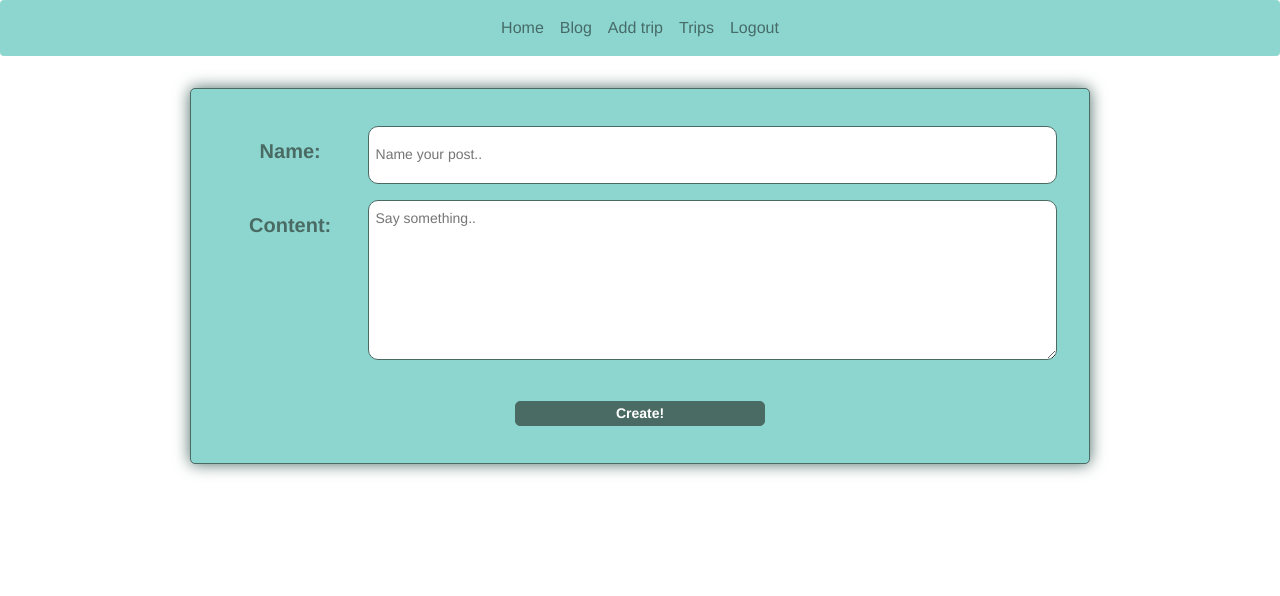
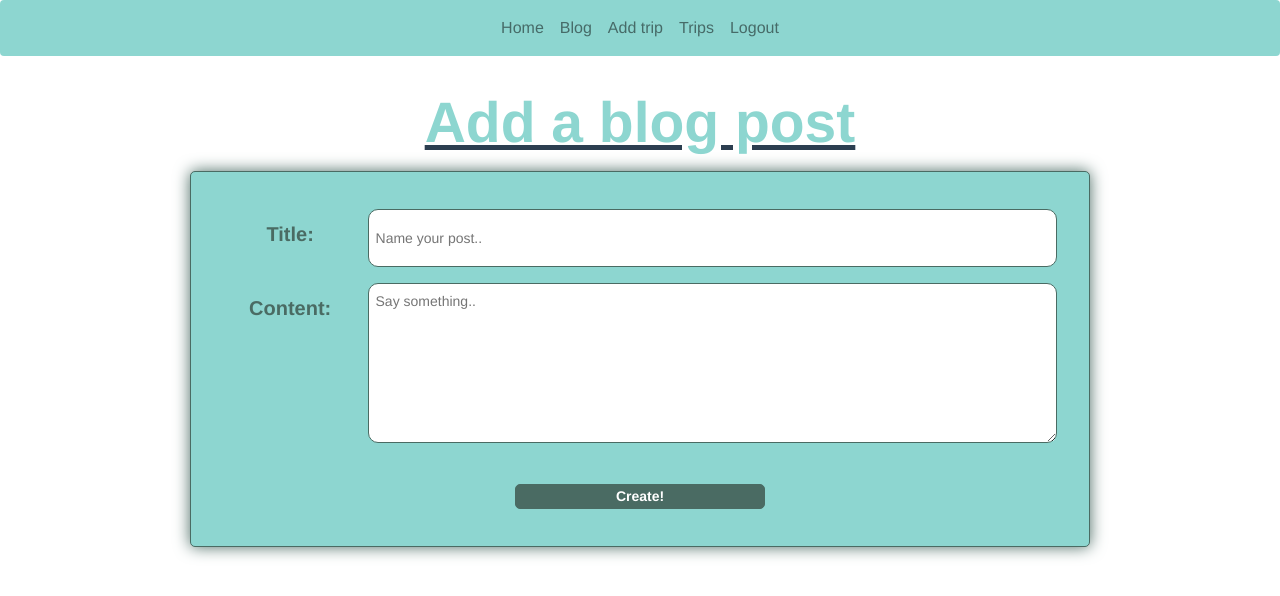
Before and after one commit to ziolkowska-ag/MEVN-client, a Vue app: page /addPost in a window 1280 px wide. Shown: the top 596 px of the page. Built offline with nearby package versions, Linux system fonts and the light colour scheme; no server answers; sample sign-in values are in the browser's storage.

Commit message:
If no posts/trips - render proper message.

```diff
--- a/src/components/blog.vue
+++ b/src/components/blog.vue
@@ -9,6 +9,10 @@
             <input type="search" v-on:keyup="searchPost" v-model="searchWord" id="search-post">
         </div>
         <hr>
+        <div class="noPosts" v-if="postsCopy.length <= 0">
+            <p>You currently don't have any posts written in your blog.</p>
+            <p>Change that by adding your first <a style="cursor: pointer; font-weight: bolder; color:#8dd6d0; font-size: larger" @click="goTo('addPost')">POST</a></p>
+        </div>
         <p class="error" v-if="error">{{error}}</p>
         <div class="posts-container" v-for="(post, index) in postsCopy"
              v-bind:item="post"
@@ -72,7 +76,10 @@
             },
             goToSinglePost(id) {
                 router.push({name: 'singlePost', params: {Pid: id}});
-            }
+            },
+            goTo(location) {
+                router.push(location);
+            },
         }
     }
 </script>
--- a/src/components/home.vue
+++ b/src/components/home.vue
@@ -1,9 +1,13 @@
 <template>
     <div class="container">
-        <h1>{{title}}</h1>
+        <h1 id="title">{{title}}</h1>
         <hr>
         <p class="error" v-if="error">{{error}}</p>
         <h4>{{subtitle}}</h4>
+        <div class="noTrips" v-if="tripsCopy.length <= 0">
+            <p>You currently don't have any trips in your journal.</p>
+            <p>Change that by adding your first <a style="cursor: pointer; font-weight: bolder; color:#8dd6d0; font-size: larger" @click="goTo('addTrip')">TRIP</a></p>
+        </div>
         <div class="trips-container">
             <carousel :perPage="1"
                       :autoplay="true"
@@ -82,7 +86,7 @@
         margin: auto;
     }
 
-    h1 {
+    #title {
         color: #8dd6d0;
         font-weight: bold;
         font-size: 77px;
--- a/src/components/newPost.vue
+++ b/src/components/newPost.vue
@@ -1,8 +1,9 @@
 <template>
     <form class="create-post">
+        <h1 id="title">{{title}}</h1>
         <ul class="container">
             <li class="form-row">
-                <label for="name">Name:</label>
+                <label for="name">Title:</label>
                 <input type="text" id="name" v-model="name" placeholder="Name your post..">
             </li>
             <li class="form-row">
@@ -24,6 +25,7 @@
         name: 'new_post',
         data() {
             return {
+                title: 'Add a blog post',
                 error: '',
                 name: '',
                 content: '',
@@ -47,6 +49,14 @@
 </script>
 
 <style scoped>
+    #title {
+        color: #8dd6d0;
+        font-weight: bold;
+        font-size: 57px;
+        text-decoration: underline #2c3e50;
+        padding-bottom: 5px;
+    }
+
     .create-post {
         padding-top: 2em;
     }
@@ -58,7 +68,7 @@
         border-radius: 5px;
         box-shadow: 0 0 1em #4a6b63;
         max-width: 900px;
-        margin: 0 auto;
+        margin: 10px auto;
     }
 
     .form-row {
--- a/src/components/newTrip.vue
+++ b/src/components/newTrip.vue
@@ -1,5 +1,6 @@
 <template>
     <form class="create-trip">
+        <h1 id="title">{{title}}</h1>
         <ul class="container">
             <li class="form-row">
                 <label for="name">Name:</label>
@@ -32,6 +33,7 @@
         name: 'new_trip',
         data() {
             return {
+                title: 'Add a new trip',
                 error: '',
                 name: '',
                 country: '',
@@ -57,6 +59,14 @@
 </script>
 
 <style scoped>
+    #title {
+        color: #8dd6d0;
+        font-weight: bold;
+        font-size: 57px;
+        text-decoration: underline #2c3e50;
+        padding-bottom: 5px;
+    }
+
     .create-trip {
         padding-top: 2em;
     }
@@ -67,7 +77,7 @@
         border-radius: 5px;
         box-shadow: 0 0 1em #4a6b63;
         max-width: 900px;
-        margin: 0 auto;
+        margin: 10px auto;
     }
 
     .form-row {
--- a/src/components/trips.vue
+++ b/src/components/trips.vue
@@ -3,10 +3,14 @@
         <h1>{{title}}</h1>
         <div class="search-trip">
             <label for="search-trip">SEARCH..</label>
-            <input type="search" v-on:keyup="searchTrip" v-model="searchWord" id="search-trip">
+            <input type="search" @keyup="searchTrip" v-model="searchWord" id="search-trip">
         </div>
         <hr>
         <p class="error" v-if="error">{{error}}</p>
+        <div class="noTrips" v-if="tripsCopy.length <= 0">
+            <p>You currently don't have any trips in your journal.</p>
+            <p>Change that by adding your first <a style="cursor: pointer; font-weight: bolder; color:#8dd6d0; font-size: larger" @click="goTo('addTrip')">TRIP</a></p>
+        </div>
         <div class="trips-container" v-for="(trip, index) in tripsCopy"
              v-bind:item="trip"
              v-bind:key="trip._id"
@@ -28,7 +32,7 @@
         name: 'trips',
         data() {
             return {
-                title: 'Travel journal',
+                title: 'All my trips',
                 trips: [],
                 tripsCopy: [],
                 searchWord: '',
@@ -67,6 +71,9 @@
             },
             goToSingleTrip(id) {
                 router.push({name: 'singleTrip', params: {Pid: id}});
+            },
+            goTo(location) {
+                router.push(location);
             }
         }
     }
```
Also changed, not shown: 1 other file (tests, documents, lock files or other folders).
